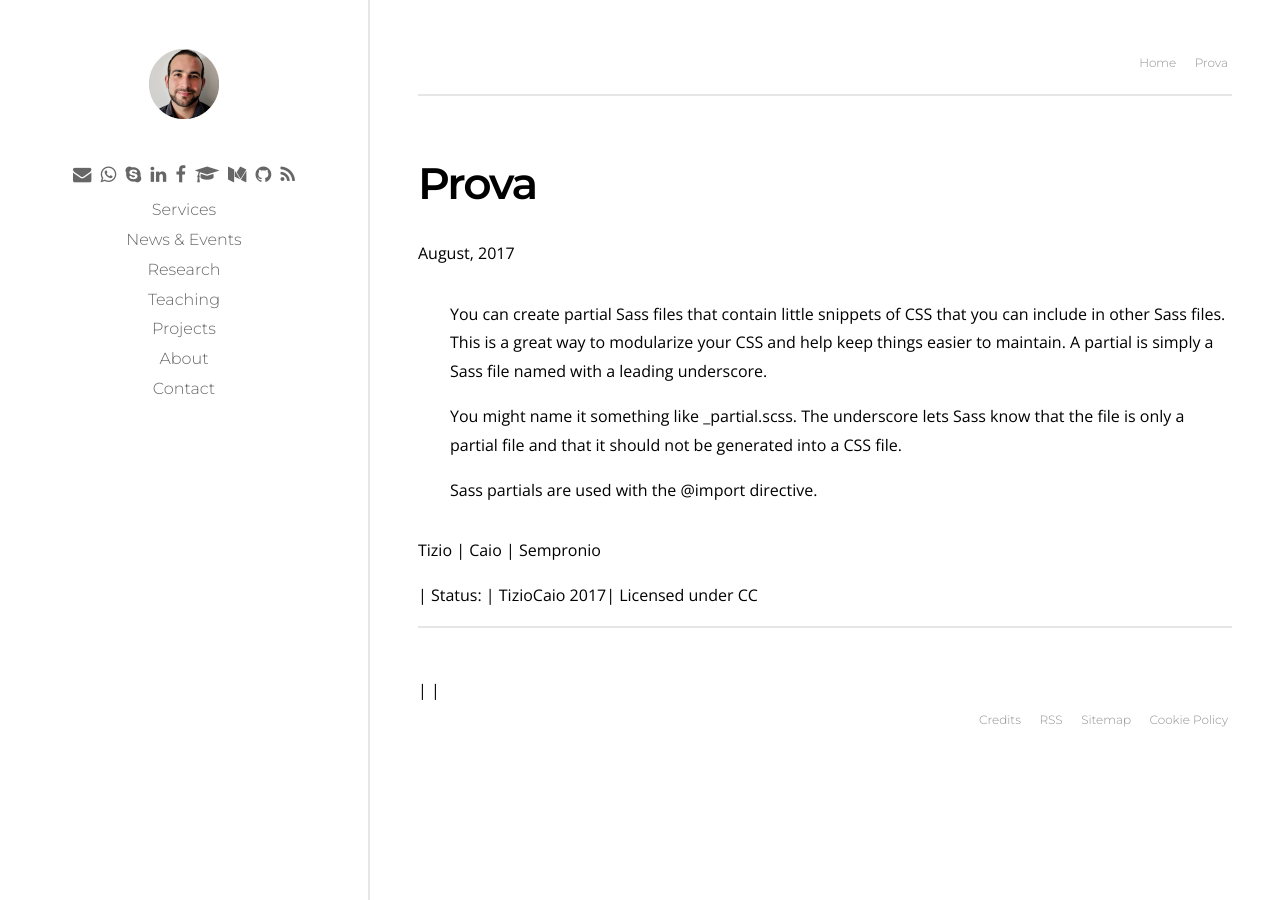
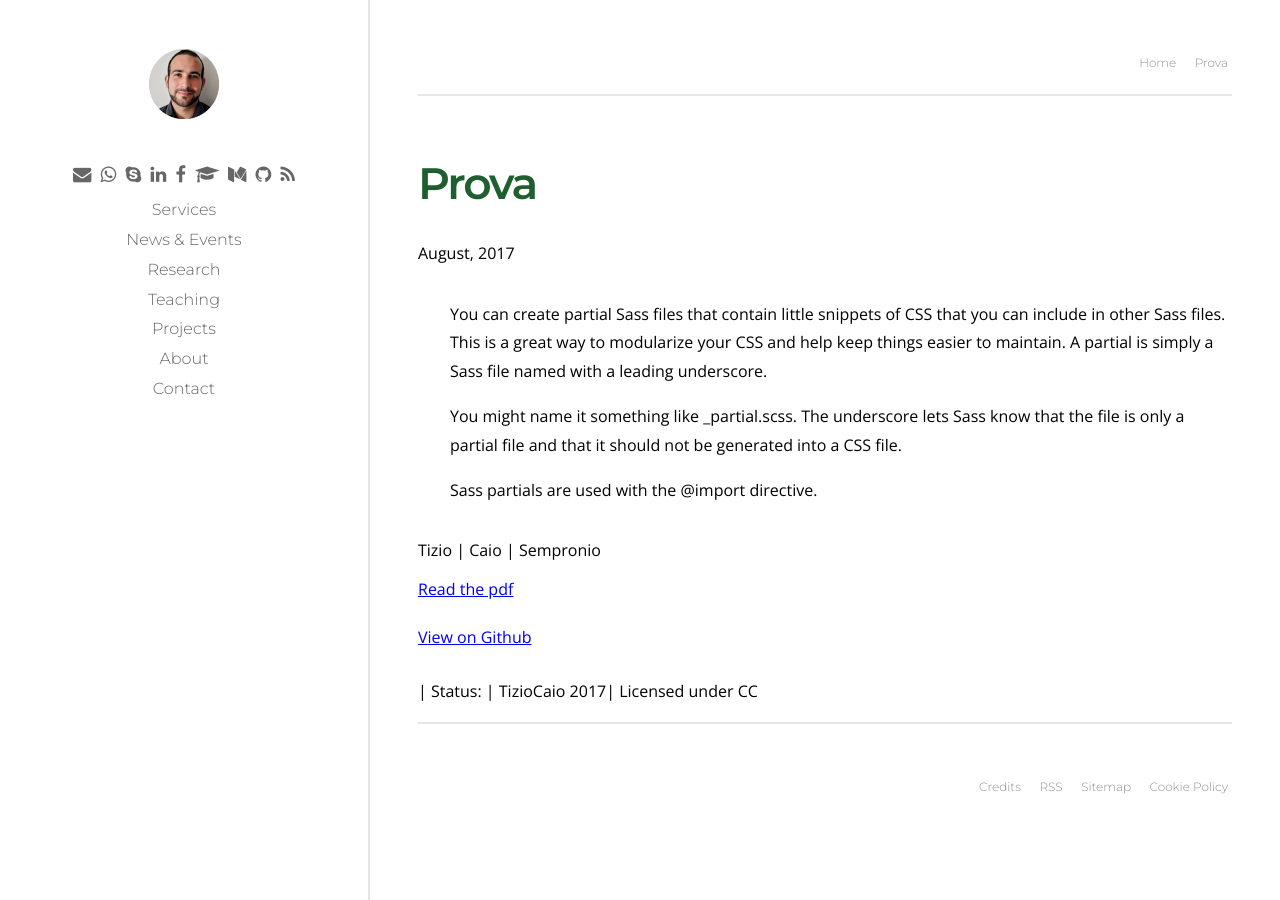
Before and after one commit to p-marco/p-marco.github.io, a Jekyll site: the page built from prova.md, in a window 1280 px wide. Built offline with Jekyll 4.4.1, drawn with Linux system fonts in a browser that asks for light colours; our own code applies the rules of GitHub Pages for plain Markdown files.

Commit message:
default layout test

```diff
--- a/_includes/item.html
+++ b/_includes/item.html
@@ -1,5 +1,6 @@
 <article class="section">
-	<h1 class="t-heading t-colorBrand t-b--s">{{ page.title }}</h1>
+	<h1 class="t-heading t-brandColor t-b--s">{{ page.title }}</h1>
+
 {% if page.date %}
 	<p>{{ page.date.m }}, {{ page.date.y }}</p>
 {% endif %}
@@ -27,4 +28,3 @@
 		</small>
 	</p>
 </article>
-		 |  |
--- a/assets/css/styles.scss
+++ b/assets/css/styles.scss
@@ -261,3 +261,11 @@ p {margin-top:1em}
 	display:inline-block;
 	content: " | ";
 }
+
+.btn {
+	line-height:3;
+	text-align:center
+	&.btn-block{
+		width:100%
+	}
+}
--- a/prova.md
+++ b/prova.md
@@ -12,6 +12,8 @@ author:
 date:
   y: 2017
   m: August
+pdf: http://google.com
+github: http://google.com
 ---
 
 You can create partial Sass files that contain little snippets of CSS that you can include in other Sass files. This is a great way to modularize your CSS and help keep things easier to maintain. A partial is simply a Sass file named with a leading underscore.
```
